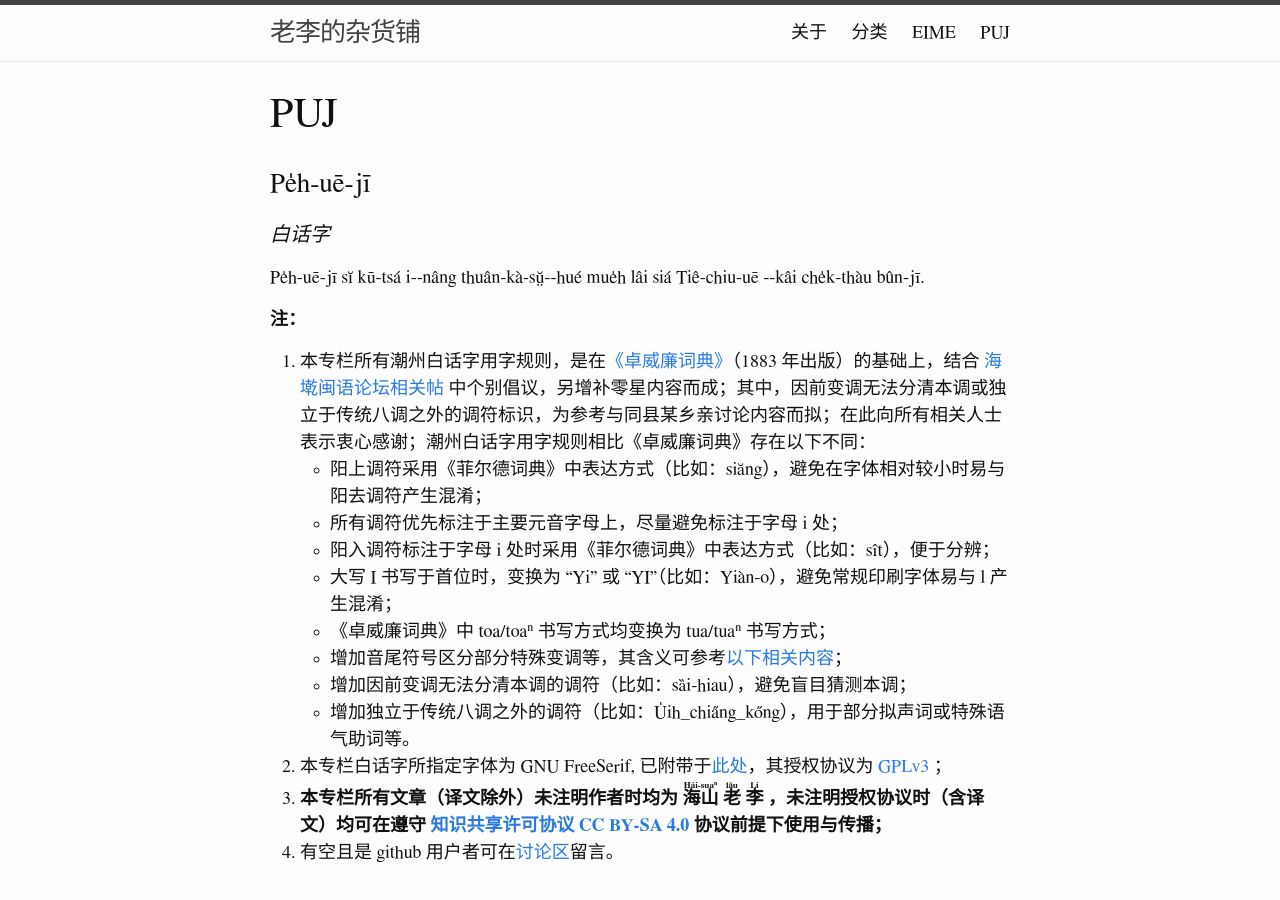
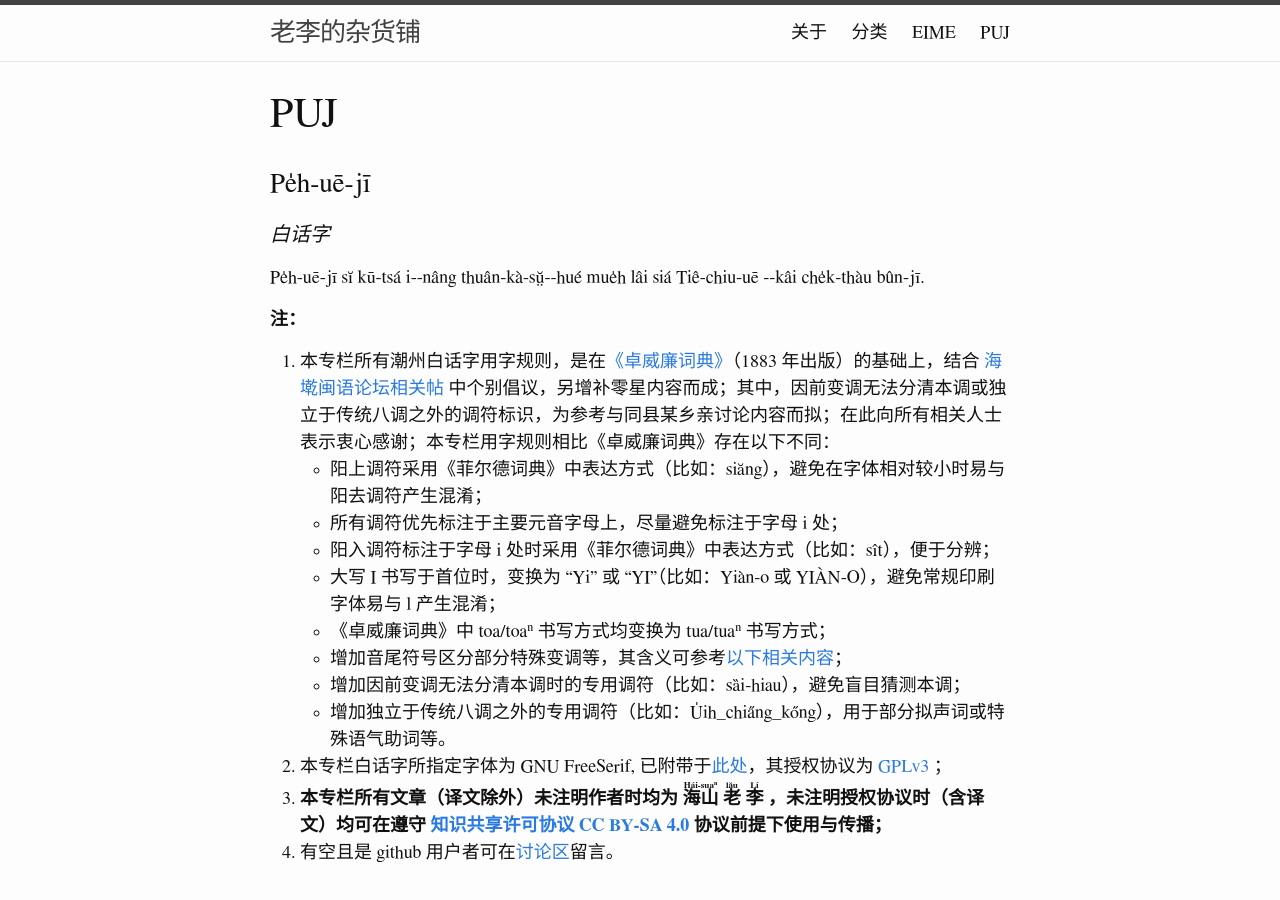
Before and after one commit to DonAnthonyLee/DonAnthonyLee.github.io, a Jekyll site: the page built from docs/puj.md, in a window 1280 px wide and 900 px high. Built offline with Jekyll 4.4.1, drawn with Linux system fonts in a browser that asks for light colours; some web fonts are replaced.

Commit message:
update puj.md

```diff
--- a/docs/puj.md
+++ b/docs/puj.md
@@ -14,15 +14,15 @@
 Pe̍h-uē-jī sĭ kū-tsá i&#x002D;&#x002D;nâng thuân-kà-sṳ̆&#x002D;&#x002D;hué mue̍h lâi siá Tiê-chiu-uē &#x002D;&#x002D;kâi che̍k-thàu bûn-jī.
 
 **注：**
-1. 本专栏所有潮州白话字用字规则，是在<a href="https://github.com/DonAnthonyLee/English-Swatow" target="_blank">《卓威廉词典》</a>（1883 年出版）的基础上，结合 <a href="https://www.ispeakmin.com/bbs/thread-2784-1.html" target="_blank">海墘闽语论坛相关帖</a> 中个别倡议，另增补零星内容而成；其中，因前变调无法分清本调或独立于传统八调之外的调符标识，为参考与同县某乡亲讨论内容而拟；在此向所有相关人士表示衷心感谢；潮州白话字用字规则相比《卓威廉词典》存在以下不同：
+1. 本专栏所有潮州白话字用字规则，是在<a href="https://github.com/DonAnthonyLee/English-Swatow" target="_blank">《卓威廉词典》</a>（1883 年出版）的基础上，结合 <a href="https://www.ispeakmin.com/bbs/thread-2784-1.html" target="_blank">海墘闽语论坛相关帖</a> 中个别倡议，另增补零星内容而成；其中，因前变调无法分清本调或独立于传统八调之外的调符标识，为参考与同县某乡亲讨论内容而拟；在此向所有相关人士表示衷心感谢；本专栏用字规则相比《卓威廉词典》存在以下不同：
 	+ 阳上调符采用《菲尔德词典》中表达方式（比如：siăng），避免在字体相对较小时易与阳去调符产生混淆；
 	+ 所有调符优先标注于主要元音字母上，尽量避免标注于字母 i 处；
 	+ 阳入调符标注于字母 i 处时采用《菲尔德词典》中表达方式（比如：sît），便于分辨；
-	+ 大写 I 书写于首位时，变换为 “Yi” 或 "YI"（比如：Yiàn-o），避免常规印刷字体易与 l 产生混淆；
+	+ 大写 I 书写于首位时，变换为 “Yi” 或 "YI"（比如：Yiàn-o 或 YIÀN-O），避免常规印刷字体易与 l 产生混淆；
 	+ 《卓威廉词典》中 toa/toaⁿ 书写方式均变换为 tua/tuaⁿ 书写方式；
 	+ 增加音尾符号区分部分特殊变调等，其含义可参考[以下相关内容](OthersOrPeoples.html)；
-	+ 增加因前变调无法分清本调的调符（比如：sȁi-hiau），避免盲目猜测本调；
-	+ 增加独立于传统八调之外的调符（比如：U̍ih_chia̋ng_kőng），用于部分拟声词或特殊语气助词等。
+	+ 增加因前变调无法分清本调时的专用调符（比如：sȁi-hiau），避免盲目猜测本调；
+	+ 增加独立于传统八调之外的专用调符（比如：U̍ih_chia̋ng_kőng），用于部分拟声词或特殊语气助词等。
 2. 本专栏白话字所指定字体为 GNU FreeSerif, 已附带于<a href="../css/FreeSerif.ttf" target="_blank">此处</a>，其授权协议为 <a href="https://www.gnu.org/software/freefont/license.html" target="_blank">GPLv3</a> ；
 3. <b>本专栏所有文章（译文除外）未注明作者时均为
 <ruby style="ruby-position:over">
```
